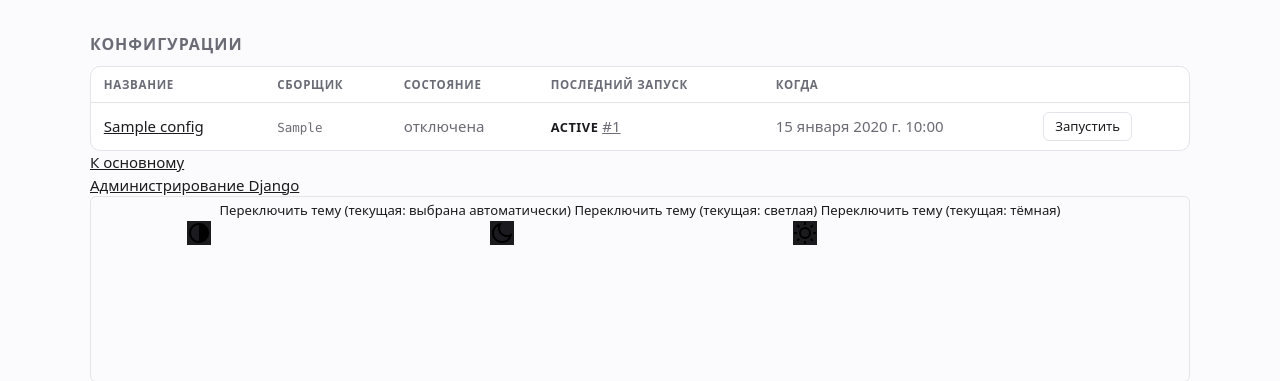
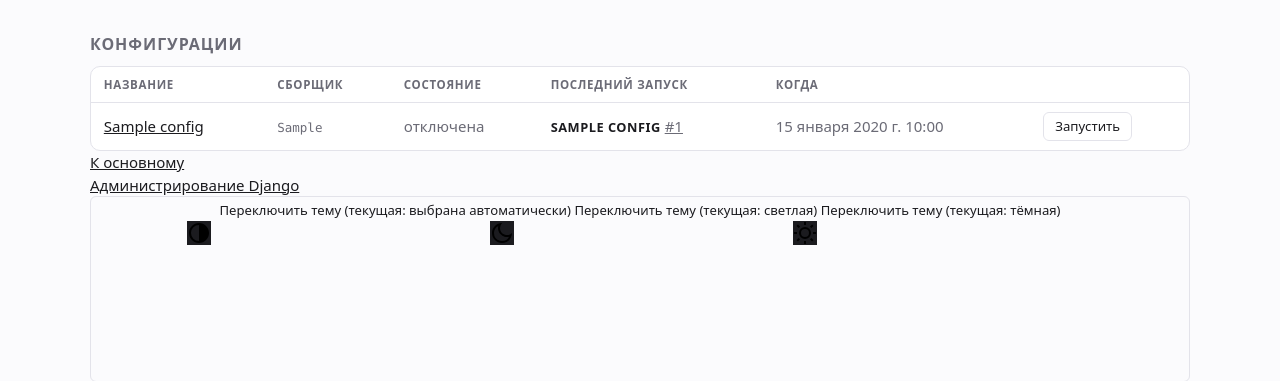
Before and after one commit to barabacker/dashboard, a Django app: template src/control/templates/dashboard/index.html in a window 1280 px wide. Shown: the part 64-445 px from the top of the page. Run offline with Django 5.2, Linux system fonts and the light colour scheme; the template is opened without the code that fills it: most values are stand-ins (such as "Sample title", 1, 10 or a date in 2020); data that the repository does not hold is empty.

Commit message:
refactor: dashboard reads latest Job status via subquery instead of cache columns

```diff
--- a/src/control/templates/dashboard/index.html
+++ b/src/control/templates/dashboard/index.html
@@ -25,16 +25,16 @@
               {% else %}<span class="muted">отключена</span>{% endif %}
             </td>
             <td>
-              {% if config.last_status %}
-                <span class="status status-{{ config.last_status }}">
-                  {{ config.get_last_status_display }}</span>
-                {% if config.last_job_id %}
-                  <a class="muted" href="{% url 'admin:control_job_change' config.last_job_id %}">
-                    #{{ config.last_job_id }}</a>
+              {% if config.latest_job_status %}
+                <span class="status status-{{ config.latest_job_status }}">
+                  {{ config.latest_job_label }}</span>
+                {% if config.latest_job_id %}
+                  <a class="muted" href="{% url 'admin:control_job_change' config.latest_job_id %}">
+                    #{{ config.latest_job_id }}</a>
                 {% endif %}
               {% else %}<span class="muted">не запускалась</span>{% endif %}
             </td>
-            <td class="muted">{{ config.last_run_at|default:"—" }}</td>
+            <td class="muted">{{ config.latest_job_at|default:"—" }}</td>
             <td>
               <form method="post" action="{% url 'dashboard:run_now' config.pk %}">
                 {% csrf_token %}
```
Also changed, not shown: src/control/dashboard/views.py (+12 -2 lines).
